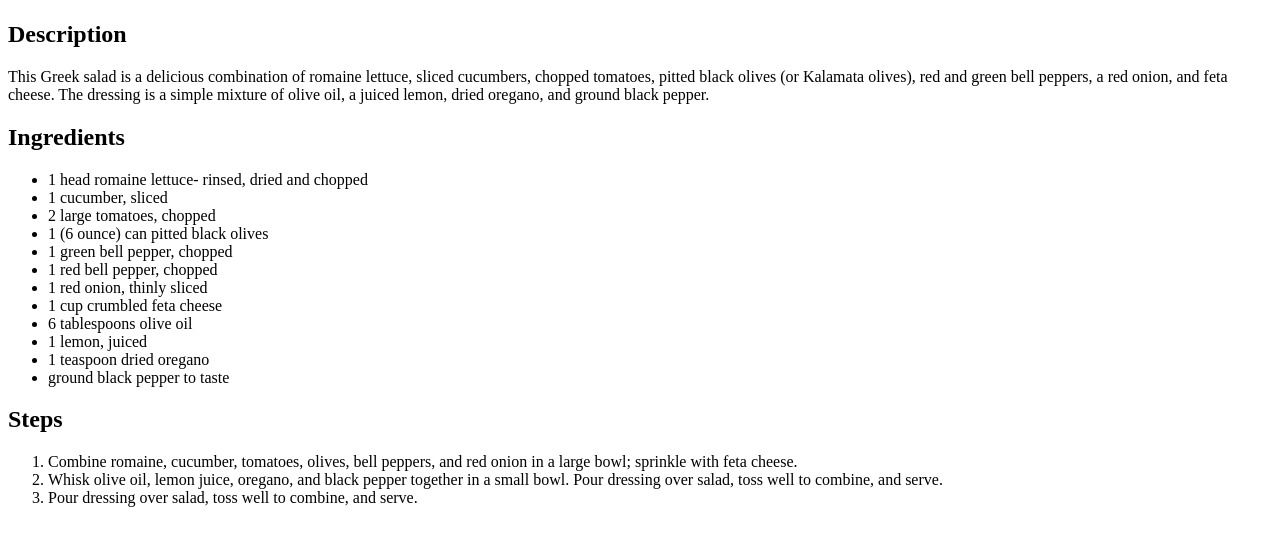
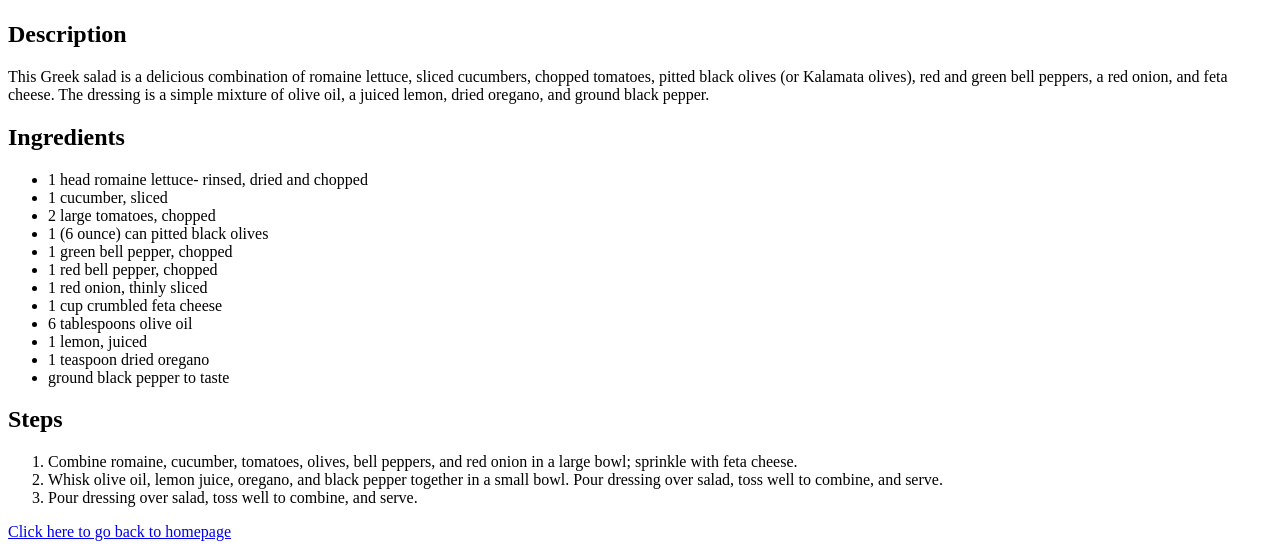
Before and after one commit to bananacinnamon/odin-recipes, a plain HTML site: page recipes/greek_salad.html in a window 1280 px wide. Shown: the part 383-940 px from the top of the page. Before the commit the page ends 906 px from the top, so only its background shows below. Drawn offline with Linux system fonts and the light colour scheme.

Commit message:
Added link to return to homepage

```diff
--- a/recipes/greek_salad.html
+++ b/recipes/greek_salad.html
@@ -36,6 +36,8 @@
             <li>Whisk olive oil, lemon juice, oregano, and black pepper together in a small bowl. Pour dressing over salad, toss well to combine, and serve.</li>
             <li>Pour dressing over salad, toss well to combine, and serve.</li>
         </ol>
+
+        <p><a href="../index.html">Click here to go back to homepage</a></p>
     </body>
 
 </html>
```
Also changed, not shown: recipes/carbonara.html (+1 -1 lines), recipes/tiramisu.html (+2 -0 lines).
